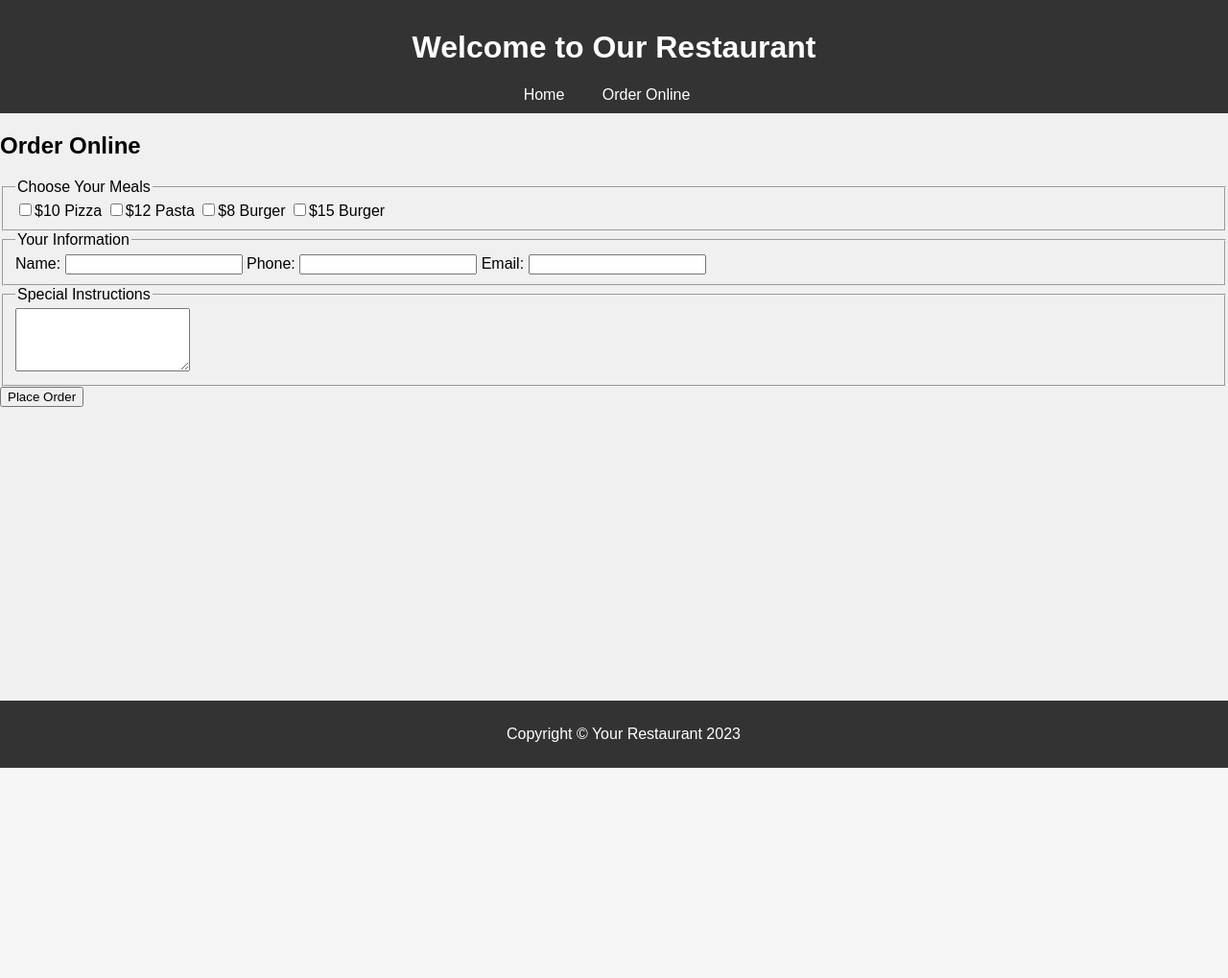
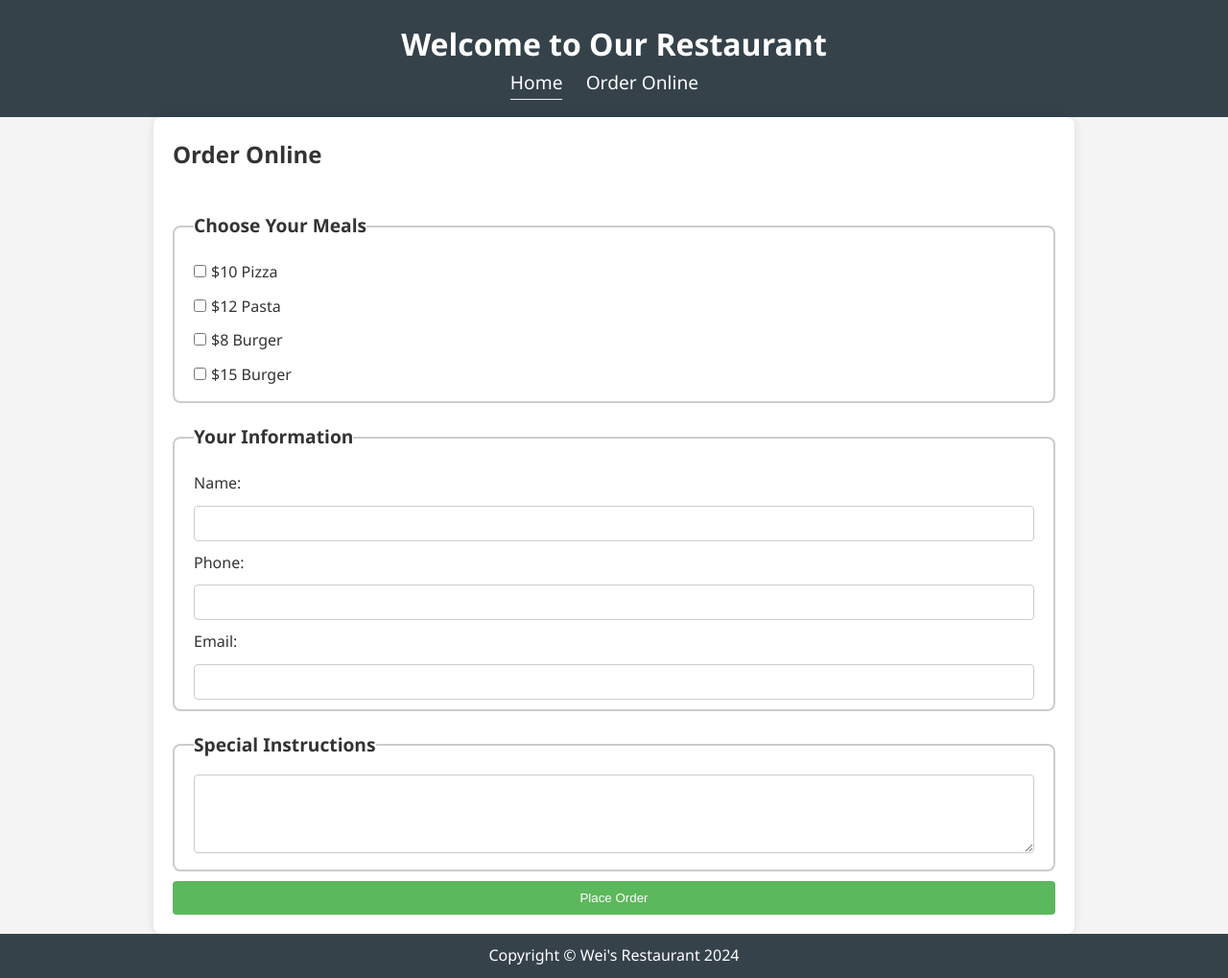
Before and after one commit to weixcss/Django, a Django app: page /restaurant/order/ in a window 1280 px wide. Shown: the whole page at 96% size. Before the commit the page ends 800 px from the top, so only its background shows below. Run offline with Django 5.2, Linux system fonts and the light colour scheme.

Commit message:
more updates to restaurant

```diff
--- a/quotes/templates/quotes/base.html
+++ b/quotes/templates/quotes/base.html
@@ -4,7 +4,7 @@
     {% load static %}
     <meta charset="UTF-8" />
     <meta name="viewport" content="width=device-width, initial-scale=1.0" />
-    <link rel="stylesheet" type="text/css" href="{% static 'css/style.css' %}">
+    <link rel="stylesheet" type="text/css" href="{% static 'css/quote-style.css' %}">
     <title>{% block title %}Quote of the Day{% endblock %}</title>
   </head>
 
--- a/restaurant/static/css/style.css
+++ b/restaurant/static/css/restaurant-style.css
@@ -1,18 +1,22 @@
 /* Basic Resets */
-body, h1, h2, p, ul, li, form, input, button, textarea, fieldset, legend {
+* {
   margin: 0;
   padding: 0;
   box-sizing: border-box;
 }
 
-/* Font and Background */
+html, body {
+  height: 100%; /* Ensure full height for the body */
+  font-family: 'Segoe UI', Tahoma, Geneva, Verdana, sans-serif;
+}
+
 body {
-  font-family: 'Segoe UI', Tahoma, Geneva, Verdana, sans-serif;
+  display: flex;
+  flex-direction: column;
+  min-height: 100vh; /* Full viewport height */
   line-height: 1.6;
   background-color: #f4f4f4;
   color: #333;
-  padding: 20px;
-  text-align: center; /* Center text for the whole body */
 }
 
 /* Header and Footer Styling */
@@ -20,19 +24,13 @@
   background-color: #35424a;
   color: #ffffff;
   padding: 20px 0;
-  text-align: center; /* Ensures text in header and footer is centered */
-}
-
-header h1 {
-  margin-bottom: 10px;
+  text-align: center;
 }
 
 /* Navigation Styling */
 nav ul {
   list-style-type: none;
   padding: 0;
-  display: inline-block; /* Center the list by making it inline-block */
-  margin: 0 auto; /* Auto margins for horizontal centering */
 }
 
 nav ul li {
@@ -46,51 +44,51 @@
   font-size: 1.2em;
 }
 
+/* Main Content Styling */
+.content {
+  flex: 1; /* Flex grow to take available space */
+  display: flex;
+  flex-direction: column;
+  justify-content: center; /* Center content vertically if less */
+  padding: 20px;
+  max-width: 960px;
+  width: 100%;
+  margin: auto; /* Center horizontally */
+  background: white;
+  border-radius: 8px;
+  box-shadow: 0 0 10px rgba(0,0,0,0.1);
+  text-align: left;
+}
+
 /* Footer */
 footer {
-  text-align: center;
+  margin-top: auto; /* Push footer to the bottom */
   padding: 10px 0;
-  background-color: #35424a;
-  position: absolute;
-  bottom: 0;
   width: 100%;
-}
-
-/* Main Content Styling */
-.content {
-  margin: 20px auto;
-  max-width: 960px;
-  background: white;
-  padding: 20px;
-  border-radius: 8px;
-  box-shadow: 0 0 10px rgba(0,0,0,0.1);
-  text-align: center; /* Ensure text and other elements are centered within the content */
 }
 
 /* Image Styling */
 img {
-  width: 80%; /* Adjust width to make the image less dominating */
+  width: 80%;
   height: auto;
   border-radius: 8px;
   box-shadow: 0 0 8px rgba(0,0,0,0.1);
-  display: block; /* Makes it block to apply margin */
-  margin: 20px auto; /* Center the image horizontally and give some top and bottom space */
+  display: block;
+  margin: 20px auto;
 }
 
 /* Form Styling */
 form {
   margin-top: 20px;
-  text-align: left; /* Align form fields text to the left */
-  display: inline-block; /* Makes form centered in the content area */
-  width: 100%; /* Full width of the content area */
 }
 
 input[type="text"],
 input[type="email"],
-textarea {
-  width: 100%;
+textarea,
+input[type="checkbox"] {
   padding: 10px;
   margin-top: 5px;
+  width: 100%;
   border: 1px solid #ccc;
   border-radius: 4px;
 }
@@ -126,9 +124,8 @@
   margin-top: 10px;
   cursor: pointer;
   border-radius: 4px;
-  font-size: 1.1em;
   display: block;
-  width: 100%; /* Full width of the form */
+  width: 100%;
 }
 
 button:hover {
@@ -139,7 +136,6 @@
 ul {
   list-style-type: none;
   padding-left: 0;
-  text-align: left; /* Align list text to the left */
 }
 
 li {
--- a/restaurant/templates/restaurant/base.html
+++ b/restaurant/templates/restaurant/base.html
@@ -1,10 +1,10 @@
-{% load static %}  <!-- Load the static files library -->
+{% load static %}
 <!DOCTYPE html>
 <html lang="en">
 <head>
     <meta charset="UTF-8">
     <title>Restaurant</title>
-    <link rel="stylesheet" href="{% static 'css/style.css' %}">
+    <link rel="stylesheet" type="text/css" href="{% static '/css/restaurant-style.css' %}">
 </head>
 <body>
     <header>
@@ -19,7 +19,7 @@
     {% block content %}
     {% endblock %}
     <footer>
-        <p>Copyright © Your Restaurant 2023</p>
+        <p>Copyright © Wei's Restaurant 2024</p>
     </footer>
 </body>
 </html>
--- a/restaurant/templates/restaurant/confirmation.html
+++ b/restaurant/templates/restaurant/confirmation.html
@@ -9,8 +9,8 @@
         <p>Your order has been placed and will be ready by {{ ready_time }}.</p>
         <h3>Ordered items:</h3>
         <ul>
-            {% for item in ordered_items %}
-            <li>{{ item }}</li>
+            {% for item, price in items_ordered %}
+            <li>{{ item }} - ${{ price }}</li>
             {% endfor %}
         </ul>
         <p>Total Price: ${{ total_price }}</p>
--- a/restaurant/templates/restaurant/order.html
+++ b/restaurant/templates/restaurant/order.html
@@ -8,10 +8,10 @@
         {% csrf_token %}
         <fieldset>
             <legend>Choose Your Meals</legend>
-            <label><input type="checkbox" name="menu_item" value="Pizza">$10 Pizza</label>
-            <label><input type="checkbox" name="menu_item" value="Pasta">$12 Pasta</label>
-            <label><input type="checkbox" name="menu_item" value="Burger">$8 Burger</label>
-            <label><input type="checkbox" name="menu_item" value="{{ special_item }}">$15 {{ special_item }}</label>
+            <label><input type="checkbox" name="menu_item" value="Pizza" data-price="10">$10 Pizza</label>
+            <label><input type="checkbox" name="menu_item" value="Pasta" data-price="12">$12 Pasta</label>
+            <label><input type="checkbox" name="menu_item" value="Burger" data-price="8">$8 Burger</label>
+            <label><input type="checkbox" name="menu_item" value="{{ special_item }}" data-price="15">$15 {{ special_item }}</label>
         </fieldset>
         <fieldset>
             <legend>Your Information</legend>
--- a/restaurant/views.py
+++ b/restaurant/views.py
@@ -13,8 +13,22 @@
 
 def confirmation(request):
     if request.method == 'POST':
+        menu_items = {
+            'Pizza': 10,
+            'Pasta': 12,
+            'Burger': 8,
+            'Salad': 15  # Assuming 'Salad' might be a special item sometimes
+        }
         ordered_items = request.POST.getlist('menu_item')
-        total_price = sum(float(price) for price in request.POST.getlist('item_price'))
+        total_price = 0
+        item_prices = []
+
+        for item in ordered_items:
+            if item in menu_items:
+                price = menu_items[item]
+                total_price += price
+                item_prices.append((item, price))  # Collect item and price tuple
+
         customer_info = {
             'name': request.POST.get('name'),
             'phone': request.POST.get('phone'),
@@ -22,7 +36,7 @@
         }
         ready_time = time.strftime('%H:%M', time.localtime(time.time() + random.randint(1800, 3600)))
         context = {
-            'ordered_items': ordered_items,
+            'items_ordered': item_prices,  # Pass item and price tuple
             'total_price': total_price,
             'customer_info': customer_info,
             'ready_time': ready_time
```
Also changed, not shown: quotes/static/css/quote-style.css (renamed from quotes/static/css/style.css).
